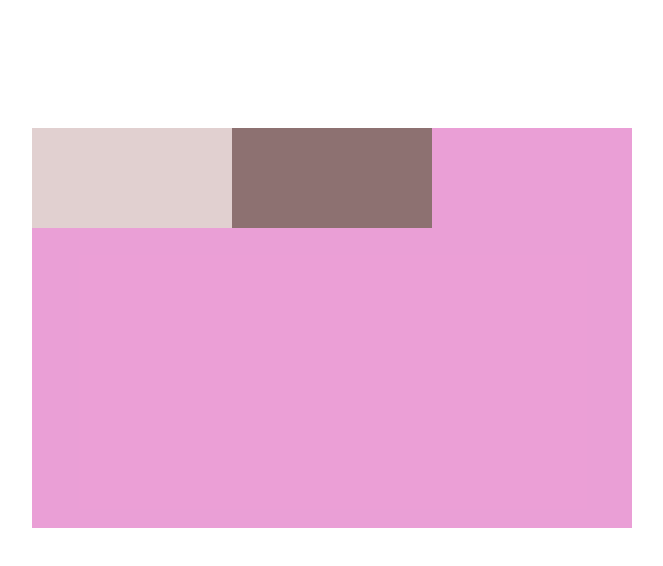
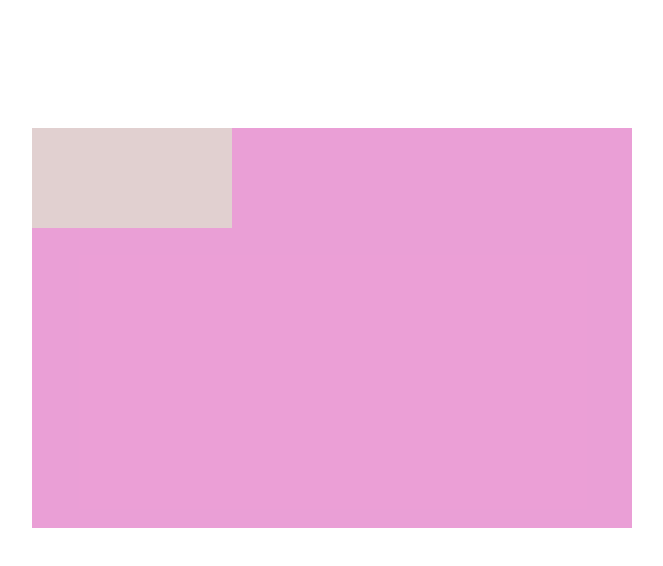
Before and after one commit to maishakhair791/position_job, a plain HTML site: page index.html in a window 1280 px wide. Shown: the whole page, without its empty margins (176-839 px from the left). Drawn offline with Linux system fonts and the light colour scheme.

Commit message:
box2 bg changed

```diff
--- a/css/style.css
+++ b/css/style.css
@@ -21,9 +21,9 @@
     background: #e1d0d0;
 
 }
-.child_2{
-    background: #8d7171;
-}
+/*.child_2{
+
+}*/
 .child_2:hover{
     background: #8d7171;
 }
```
